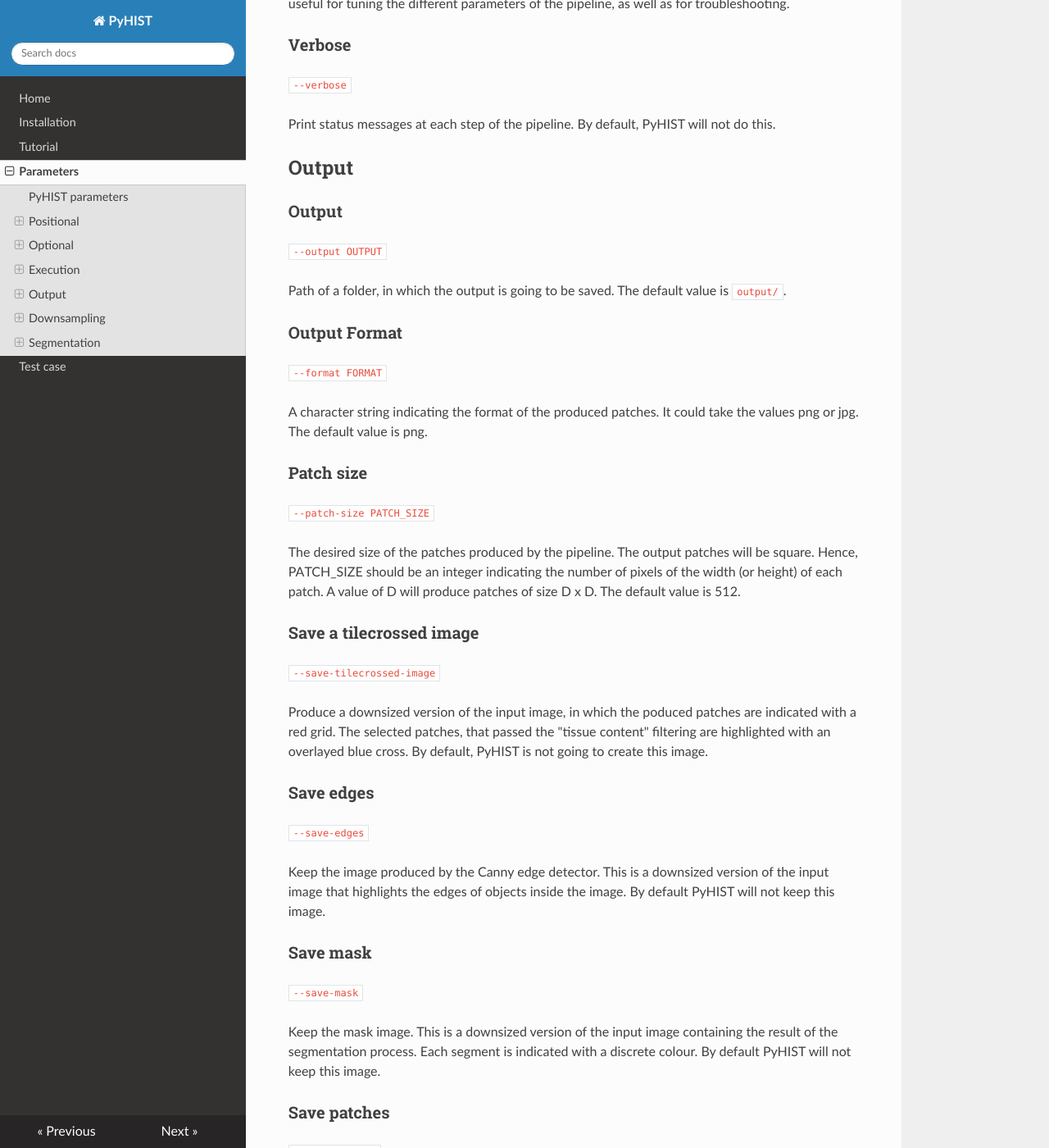
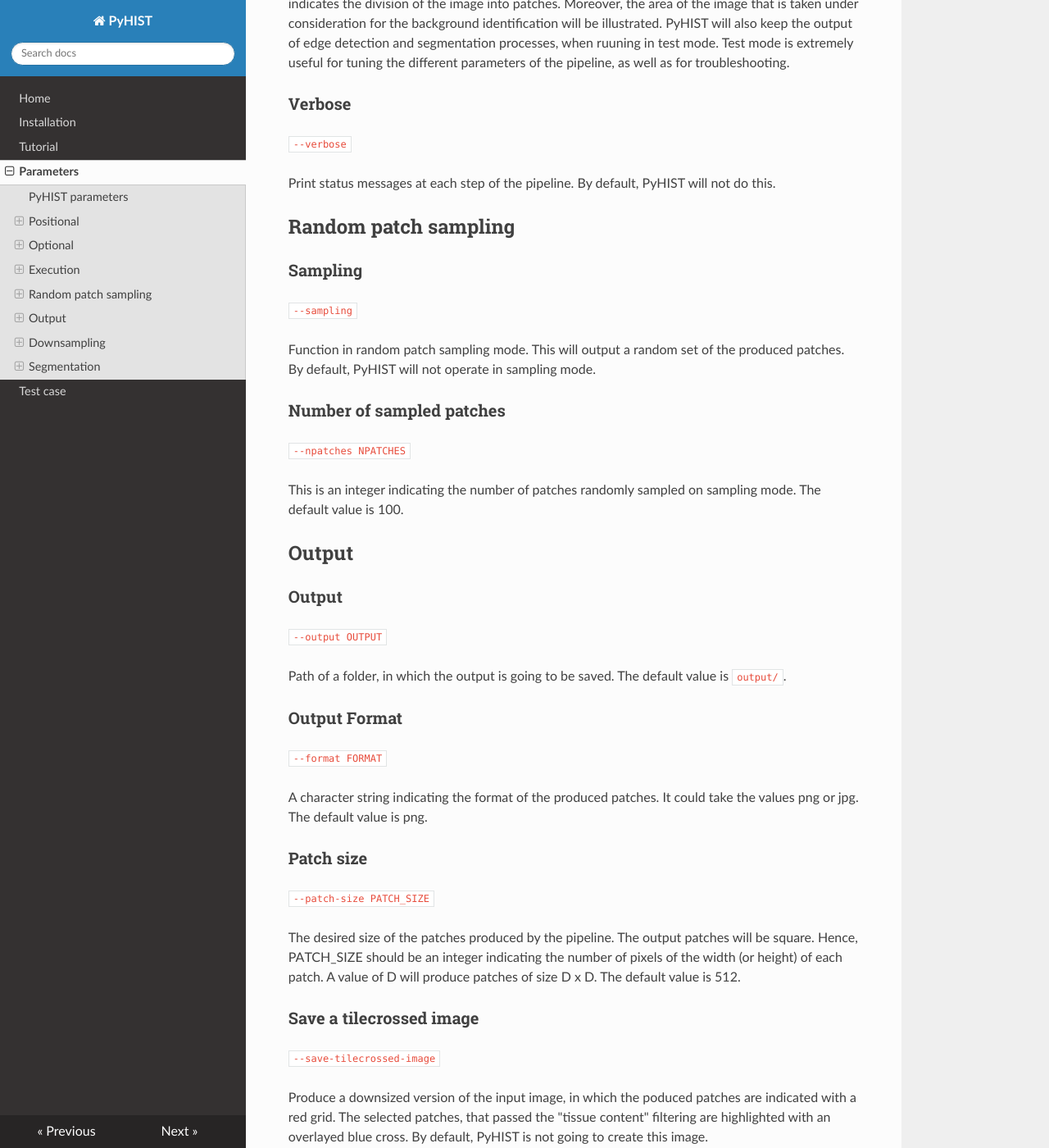
Before and after one commit to manuel-munoz-aguirre/PyHIST, an MkDocs documentation site: the page built from docs/parameters.md, in a window 1280 px wide and 1400 px high, scrolled down 1476 px. Shown: the whole window at 82% size. Built offline with MkDocs 1.6.1, drawn with Linux system fonts in a browser that asks for light colours; nearby versions of some CDN libraries; some of the changed text lies outside the part shown.

Commit message:
Update parameters.md

```diff
--- a/docs/parameters.md
+++ b/docs/parameters.md
@@ -7,6 +7,8 @@
 * [Help](#help)
 * [Test mode](#test)
 * [Verbose](#verbose)
+* [Sampling](#sampling)
+* [Number of sampled patches](#npatches)
 * [Output](#output)
 * [Output Format](#format)
 * [Patch size](#p_size)
@@ -14,6 +16,7 @@
 * [Save edges](#save_e)
 * [Save mask](#save_m)
 * [Save patces](#save_p)
+* [Exclude background patches](#exclude_bg)
 * [Output downsample](#down_o)
 * [Mask downsample](#down_m)
 * [Tilecrossed image downsample](#down_tc)
@@ -62,6 +65,20 @@
 Print status messages at each step of the pipeline. By default, PyHIST
 will not do this.
 
+## Random patch sampling
+
+### Sampling<a name="sampling"></a>
+`--sampling`
+
+Function in random patch sampling mode. This will output a random set of the produced patches.
+By default, PyHIST will not operate in sampling mode.
+
+### Number of sampled patches<a name="npatches"></a>
+`--npatches NPATCHES`
+
+This is an integer indicating the number of patches randomly sampled on sampling mode.
+The default value is 100.
+
 ## Output
 
 ### Output<a name="output"></a>
@@ -109,8 +126,13 @@
 ### Save patches<a name="save_p"></a>
 `--save-patches`
 
-Save the patches of the original image that passed the "tissue content" filtering. By default
-PyHIST will not save them.
+Save all the produced patches from the full resolution image. By default
+PyHIST will not save any of them.
+
+### Exclude background patches<a name="exclude_bg"></a>
+`--exclude-blank`
+
+Flag enabling the elimination of the patches identified as background.
 
 ## Downsampling
 
```
